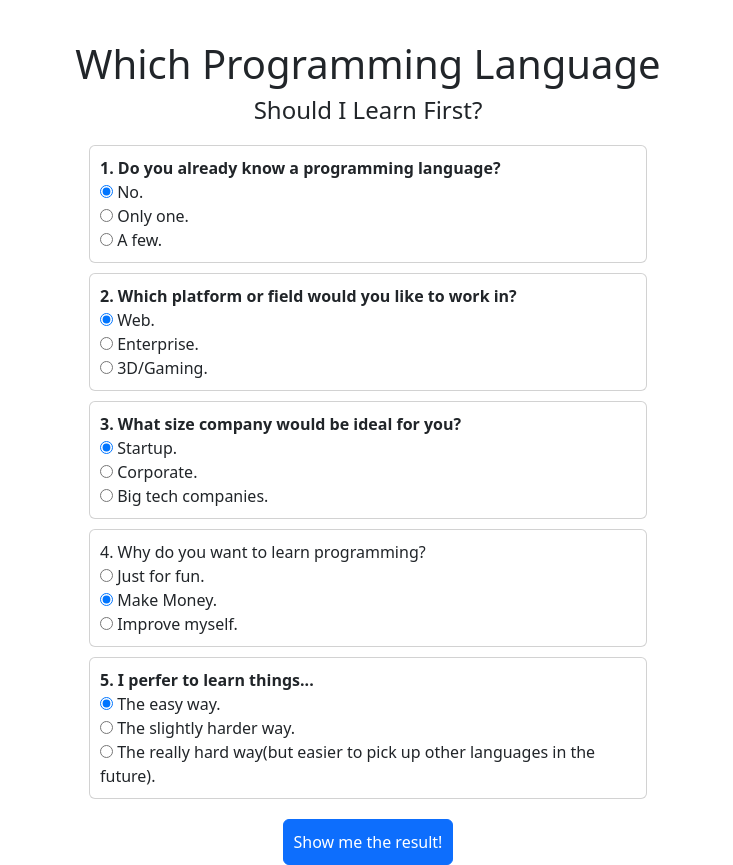
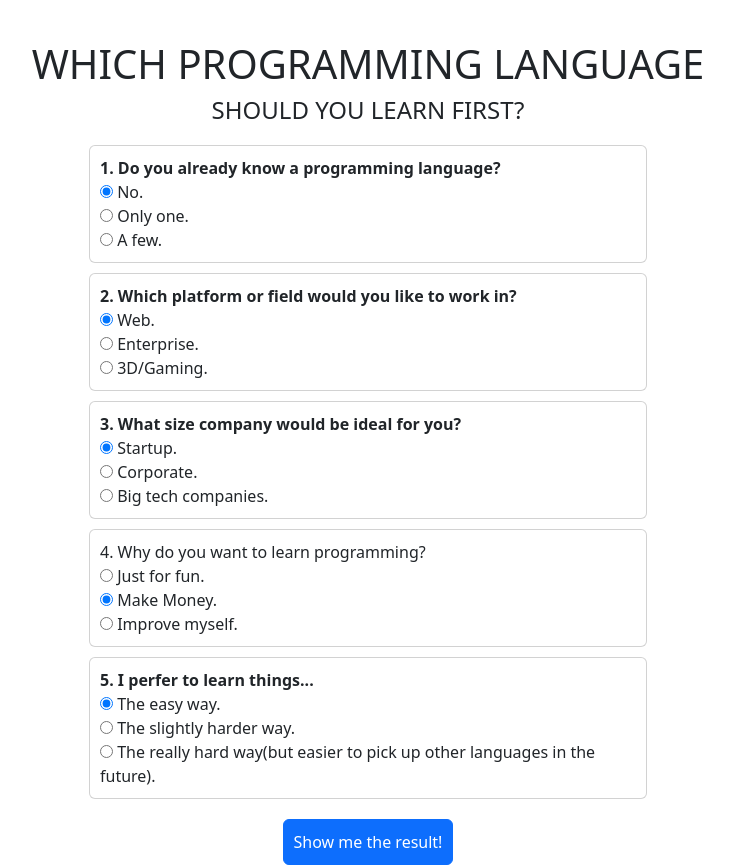
Before and after one commit to weijwang18/Programming-Language-Suggester, a plain HTML site: page index.html in a window 1280 px wide. Shown: the whole page, without its empty margins (272-1005 px from the left). Drawn offline with nearby package versions, Linux system fonts and the light colour scheme.

Commit message:
edit README

```diff
--- a/index.html
+++ b/index.html
@@ -21,8 +21,8 @@
   </head>
   <body>
     <div class="container">
-      <h1>Which Programming Language</h1>
-      <h4>Should I Learn First?</h4>
+      <h1>WHICH PROGRAMMING LANGUAGE</h1>
+      <h4>SHOULD YOU LEARN FIRST?</h4>
       <form id="survey">
         <!-- Question 1 -->
         <div class="card">
```
Also changed, not shown: 1 other file.
